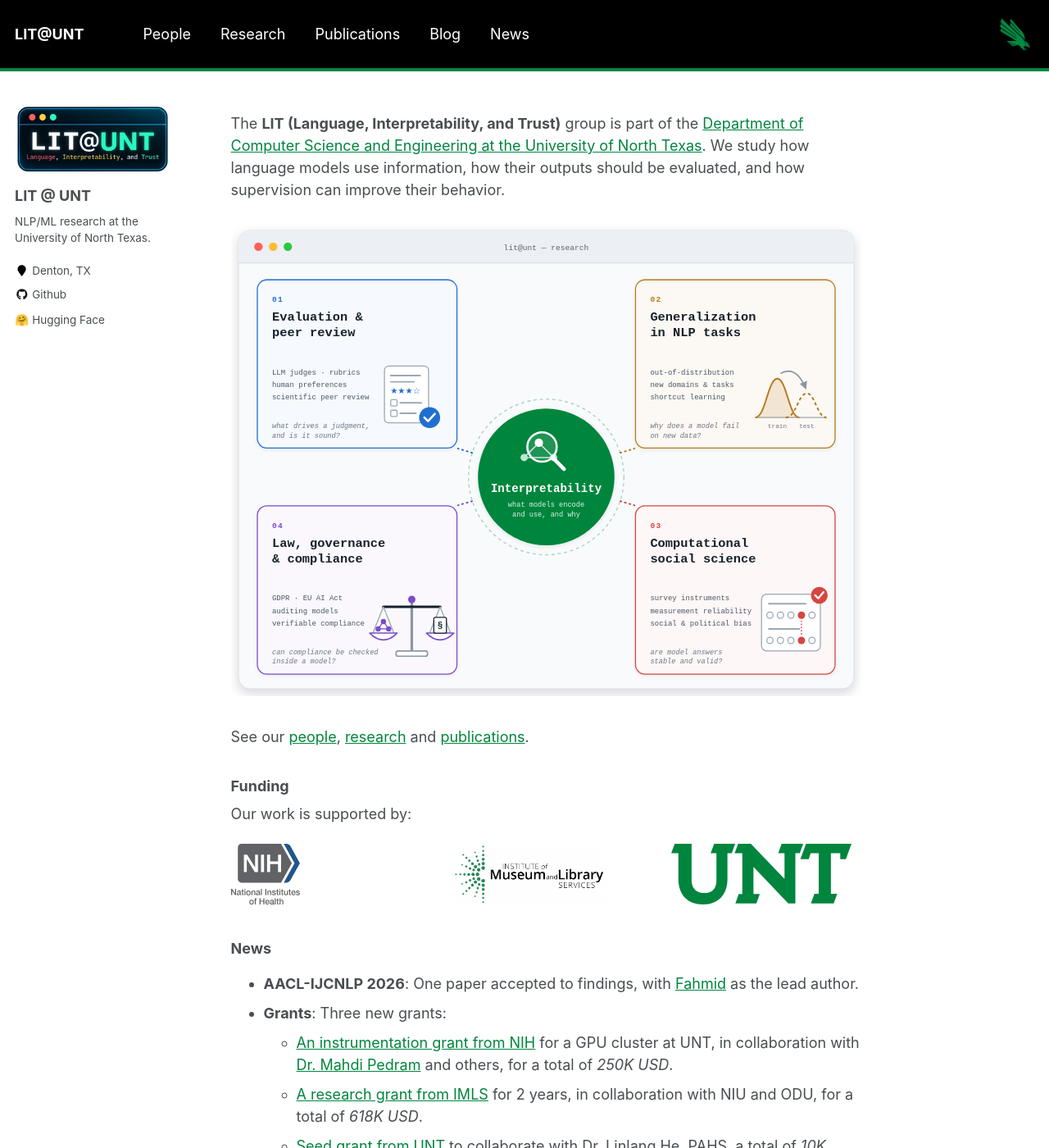
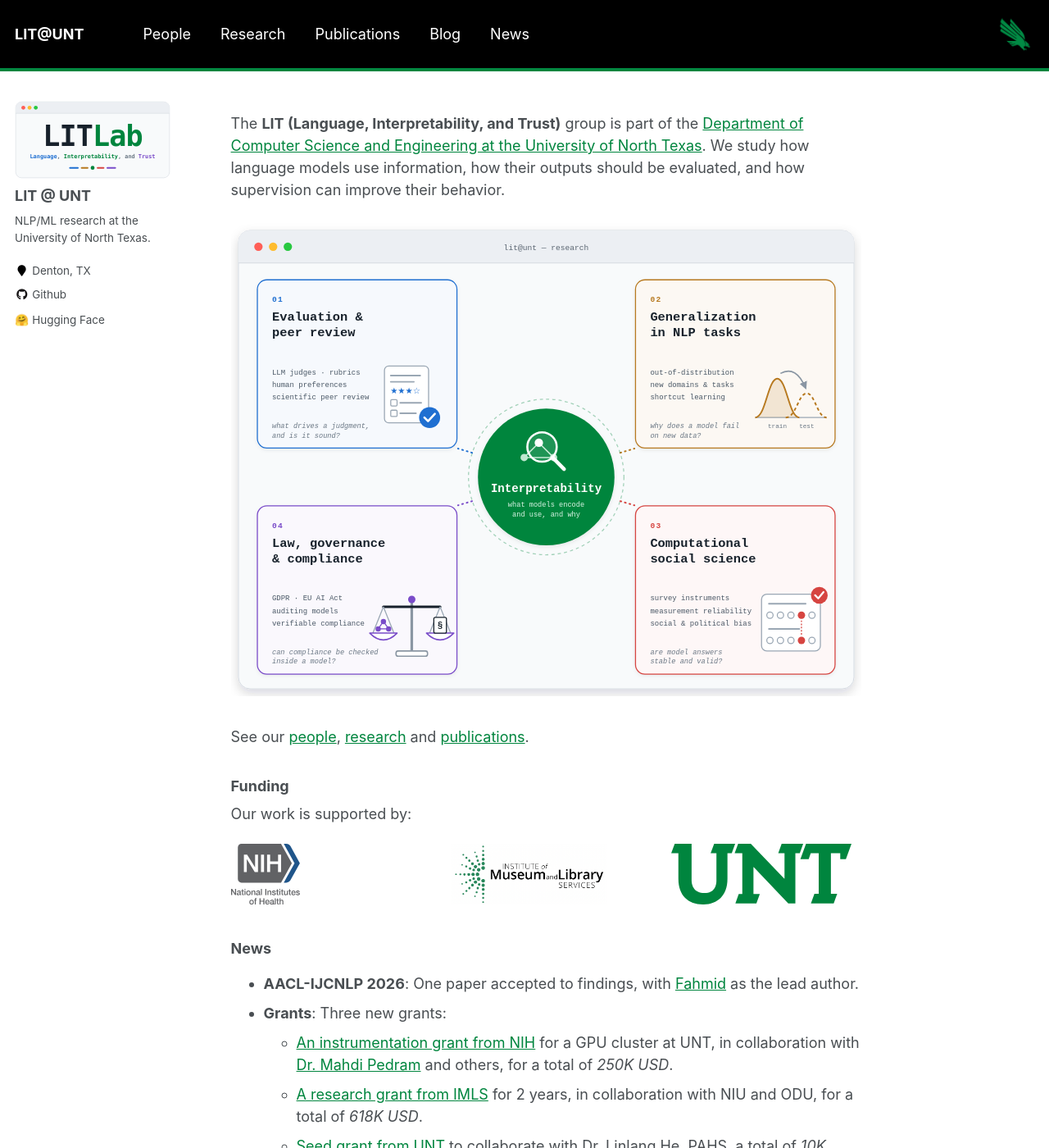
Before and after one commit to thelitlab/thelitlab.github.io, a Jekyll site: the page built from _pages/about.md, in a window 1280 px wide and 1400 px high. Shown: the whole window at 82% size. Built offline with Jekyll 4.4.1, drawn with Linux system fonts in a browser that asks for light colours.

Commit message:
New LITLab logo (SVG) in the overview figure's palette
Co-Authored-By: Claude Opus 5.5 <noreply@anthropic.com>

```diff
--- a/_config.yml
+++ b/_config.yml
@@ -84,7 +84,7 @@ analytics:
       # Site Author
 author:
   name: "LIT @ UNT"
-  avatar: "site-logo.png"
+  avatar: "site-logo.svg"
   bio: "NLP/ML research at the University of North Texas."
   location: "Denton, TX"
   employer:
--- a/_sass/_lab.scss
+++ b/_sass/_lab.scss
@@ -124,7 +124,7 @@
 
 /* Lab logo in the sidebar: show it as a rectangle (people's photos stay round),
    zoomed in to trim the white margin around the logo. Raise/lower $logo-zoom to taste. */
-$logo-zoom: 1.25;
+$logo-zoom: 1;   /* site-logo.svg has no margin; raise above 1 to crop into the logo */
 
 .author__avatar--logo {
   overflow: hidden;
```
Also changed, not shown: images/site-logo.svg (added).
